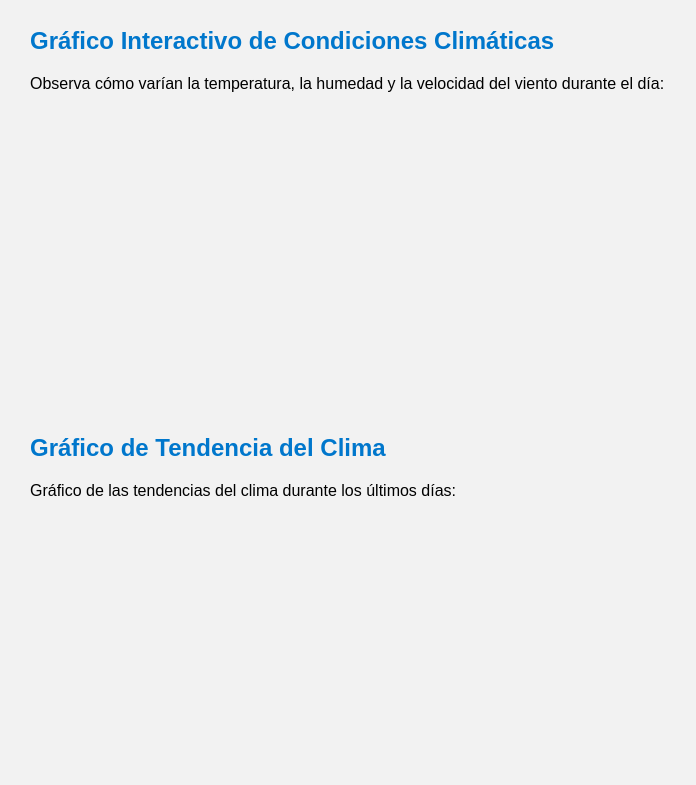
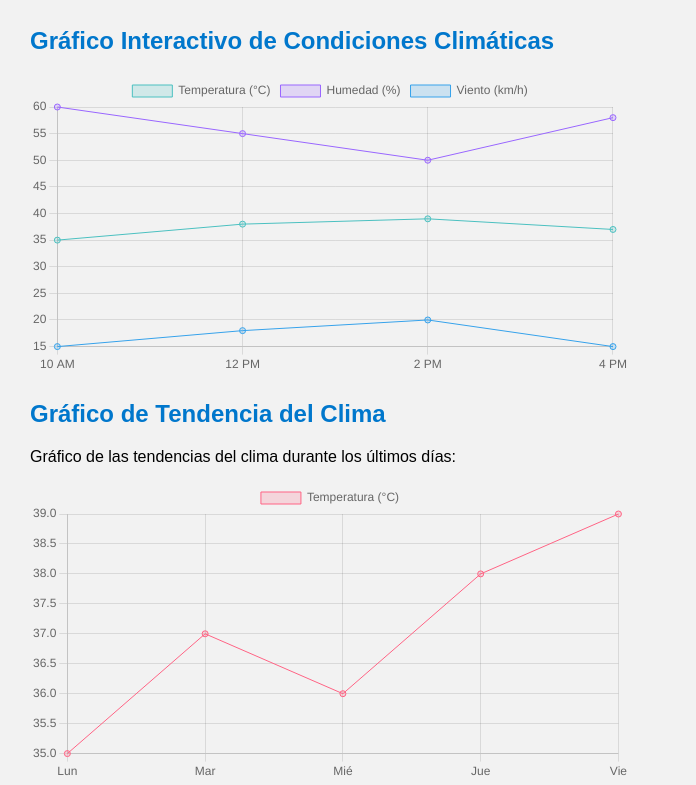
Before and after one commit to Jacobo896/Clima-Cdvt-, a plain HTML site: page index.html in a window 1280 px wide. Shown: the part 1210-1995 px from the top of the page, without its empty margins (0-696 px from the left). Drawn offline with nearby package versions, Linux system fonts and the light colour scheme.

Commit message:
Update index.html

```diff
--- a/index.html
+++ b/index.html
@@ -118,21 +118,26 @@
       text-decoration: none;
     }
   </style>
+  <script src="https://cdn.jsdelivr.net/npm/chart.js"></script>
 </head>
 <body>
+  <!-- Alerta Meteorológica -->
   <div class="notification-bar">
     <strong>Alerta Meteorológica</strong>: Se espera clima caluroso para los próximos días. ¡Toma precauciones!
   </div>
 
+  <!-- Botones de control -->
   <button id="darkToggle">Modo oscuro</button>
   <button id="printButton" onclick="window.print()">Imprimir / PDF</button>
   <button id="updateButton" onclick="updateWeather()">Actualizar Clima</button>
 
+  <!-- Encabezado -->
   <header>
     <h1>El Clima de Ciudad Victoria y Tamaulipas</h1>
     <p>Trabajo en equipo - Integrante: López Martínez Jacobo</p>
   </header>
 
+  <!-- Contenido principal -->
   <main>
     <section>
       <h2>¿Dónde se ubica Ciudad Victoria?</h2>
@@ -194,19 +199,21 @@
       </table>
     </section>
 
+    <!-- Mapa de alertas meteorológicas -->
     <section>
       <h2>Mapa de Alertas Meteorológicas</h2>
       <iframe src="https://www.weather.com/map?x=USA_TEX&zoom=7" width="100%" height="400px"></iframe>
     </section>
 
+    <!-- Gráfico interactivo de condiciones climáticas -->
     <section>
       <h2>Gráfico Interactivo de Condiciones Climáticas</h2>
-      <p>Observa cómo varían la temperatura, la humedad y la velocidad del viento durante el día:</p>
       <div style="width: 100%; height: 300px;">
         <canvas id="weatherConditionsChart"></canvas>
       </div>
     </section>
 
+    <!-- Gráfico de tendencia del clima -->
     <section>
       <h2>Gráfico de Tendencia del Clima</h2>
       <p>Gráfico de las tendencias del clima durante los últimos días:</p>
@@ -215,6 +222,7 @@
       </div>
     </section>
 
+    <!-- Noticias sobre el clima -->
     <section class="news-section">
       <h2>Últimas Noticias sobre el Clima</h2>
       <div class="news-article">
@@ -229,6 +237,7 @@
     </section>
   </main>
 
+  <!-- Pie de página -->
   <footer>
     <p>© 2025 - Todos los derechos reservados.</p>
   </footer>
@@ -290,4 +299,4 @@
   </script>
 
 </body>
-    </html>
+</html>
```
